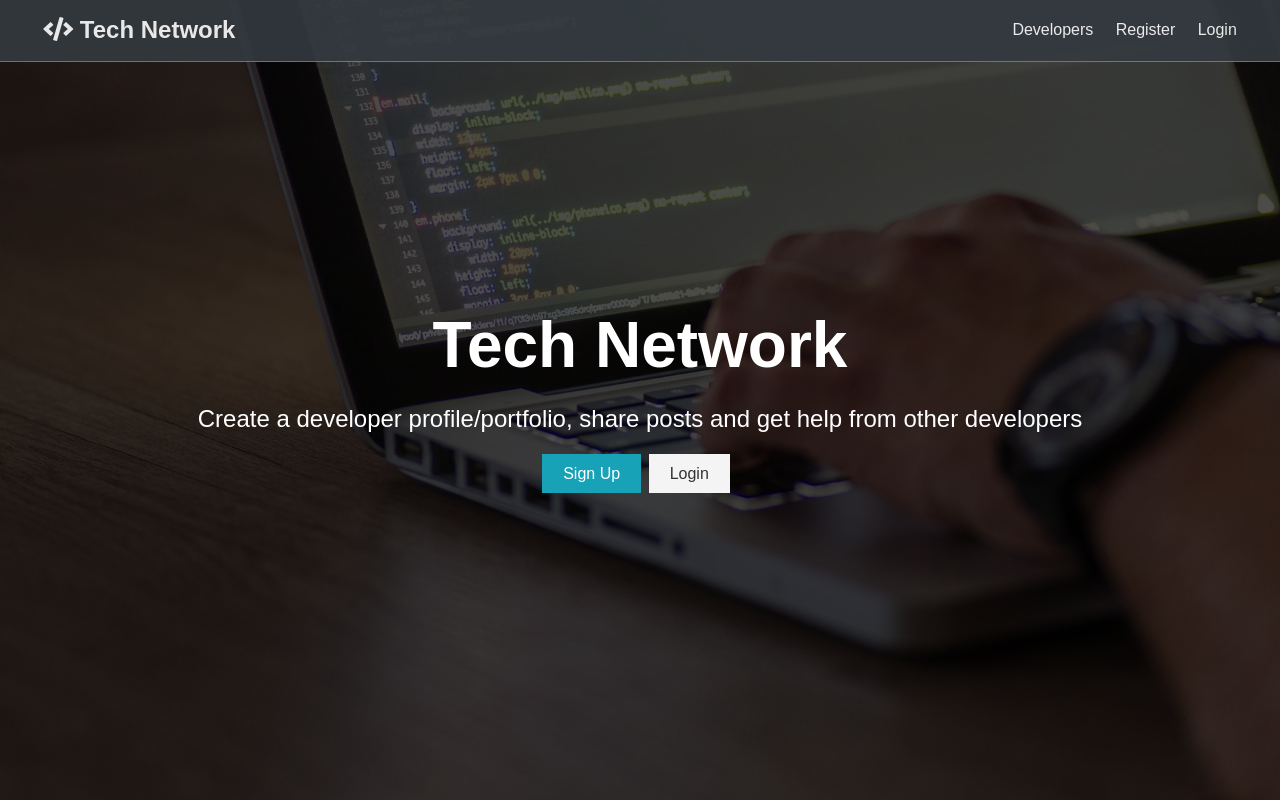
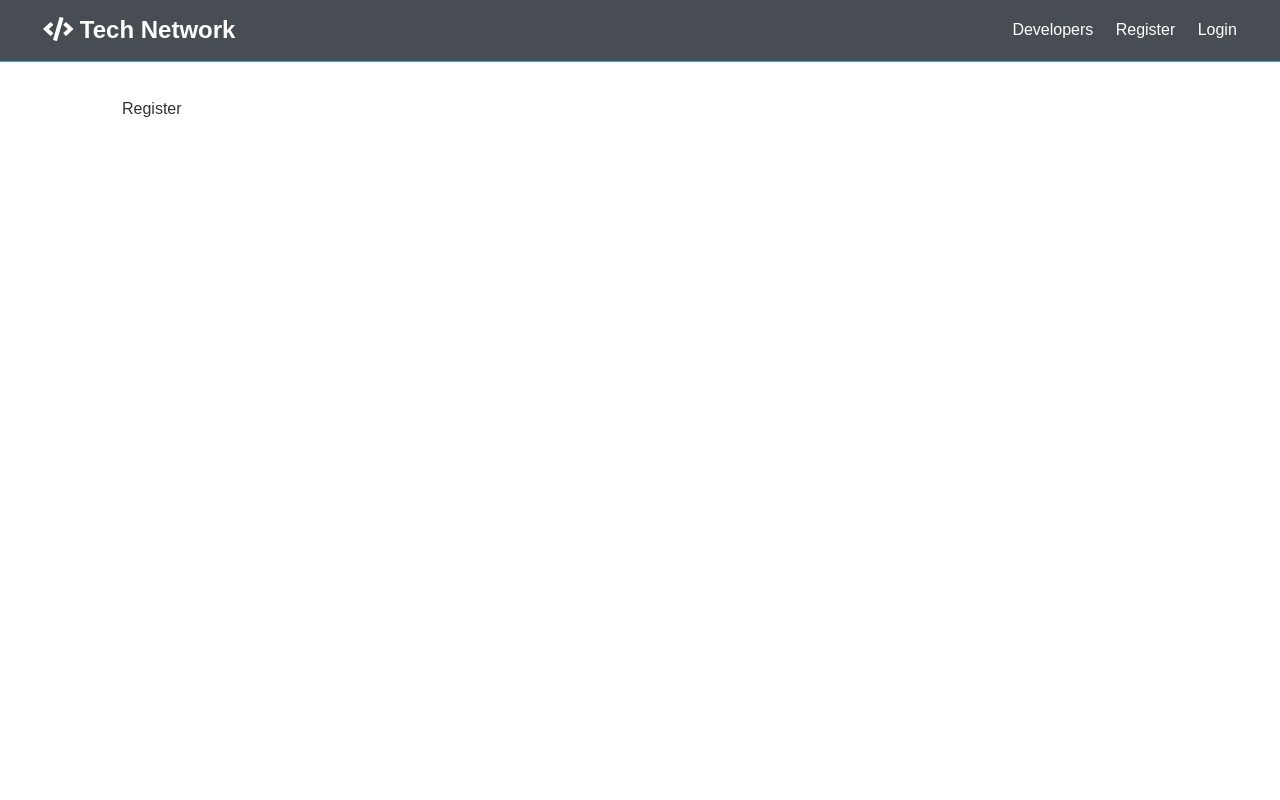
Before and after one commit to yuxinzhou97/Tech-Network-MERN-Stack-Web-App, a React (Create React App) app in the folder client/: page /register in a window 1280 px wide. Built offline with nearby package versions, Linux system fonts and the light colour scheme.

Commit message:
react router setup

```diff
--- a/client/src/App.js
+++ b/client/src/App.js
@@ -1,14 +1,24 @@
 import React, { Fragment } from "react";
+import { BrowserRouter as Router, Route, Switch } from "react-router-dom";
 import "./App.css";
 import Navbar from "./components/layout/Navbar";
 import Landing from "./components/layout/Landing";
+import Login from "./components/auth/Login";
+import Register from "./components/auth/Register";
 
 const App = () => (
-  <Fragment>
-    <Navbar />
-
-    <Landing />
-  </Fragment>
+  <Router>
+    <Fragment>
+      <Navbar />
+      <Route exact path="/" component={Landing} />
+      <section className="container">
+        <Switch>
+          <Route exact path="/register" component={Register} />
+          <Route exact path="/login" component={Login} />
+        </Switch>
+      </section>
+    </Fragment>
+  </Router>
 );
 
 export default App;
--- /dev/null
+++ b/client/src/components/auth/Login.js
@@ -0,0 +1,7 @@
+import React from "react";
+
+const Login = () => {
+  return <div>Login</div>;
+};
+
+export default Login;
--- /dev/null
+++ b/client/src/components/auth/Register.js
@@ -0,0 +1,7 @@
+import React from "react";
+
+const Register = () => {
+  return <div>Register</div>;
+};
+
+export default Register;
--- a/client/src/components/layout/Landing.js
+++ b/client/src/components/layout/Landing.js
@@ -1,4 +1,5 @@
 import React from "react";
+import { Link } from "react-router-dom";
 
 const Landing = () => {
   return (
@@ -11,12 +12,12 @@
             other developers
           </p>
           <div className="buttons">
-            <a href="register.html" className="btn btn-primary">
+            <Link to="/register" className="btn btn-primary">
               Sign Up
-            </a>
-            <a href="login.html" className="btn btn-light">
+            </Link>
+            <Link to="/login" className="btn btn-light">
               Login
-            </a>
+            </Link>
           </div>
         </div>
       </div>
--- a/client/src/components/layout/Navbar.js
+++ b/client/src/components/layout/Navbar.js
@@ -1,22 +1,23 @@
 import React from "react";
+import { Link } from "react-router-dom";
 
 const Navbar = () => {
   return (
     <nav className="navbar bg-dark">
       <h1>
-        <a href="index.html">
+        <Link to="/">
           <i className="fas fa-code"></i> Tech Network
-        </a>
+        </Link>
       </h1>
       <ul>
         <li>
-          <a href="profiles.html">Developers</a>
+          <Link to="!#">Developers</Link>
         </li>
         <li>
-          <a href="register.html">Register</a>
+          <Link to="/register">Register</Link>
         </li>
         <li>
-          <a href="login.html">Login</a>
+          <Link to="/login">Login</Link>
         </li>
       </ul>
     </nav>
```
